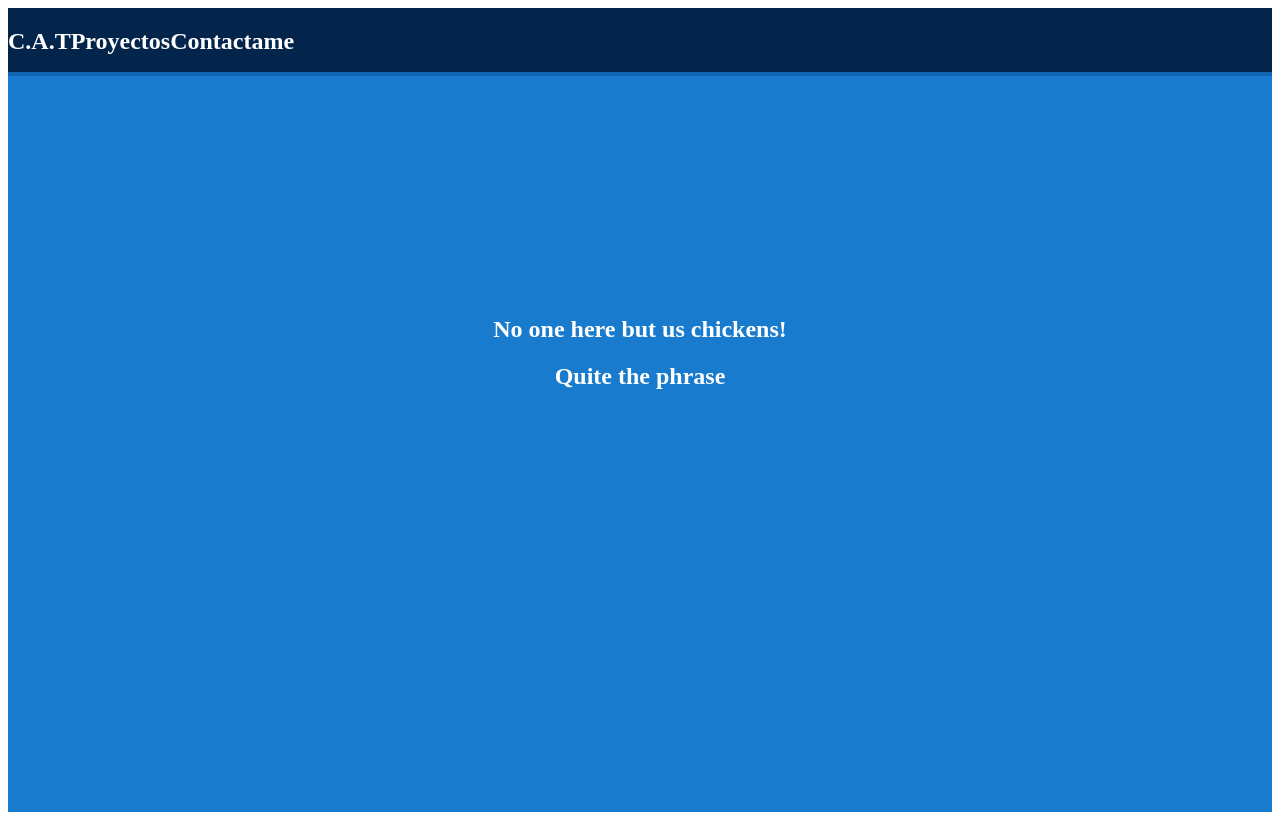
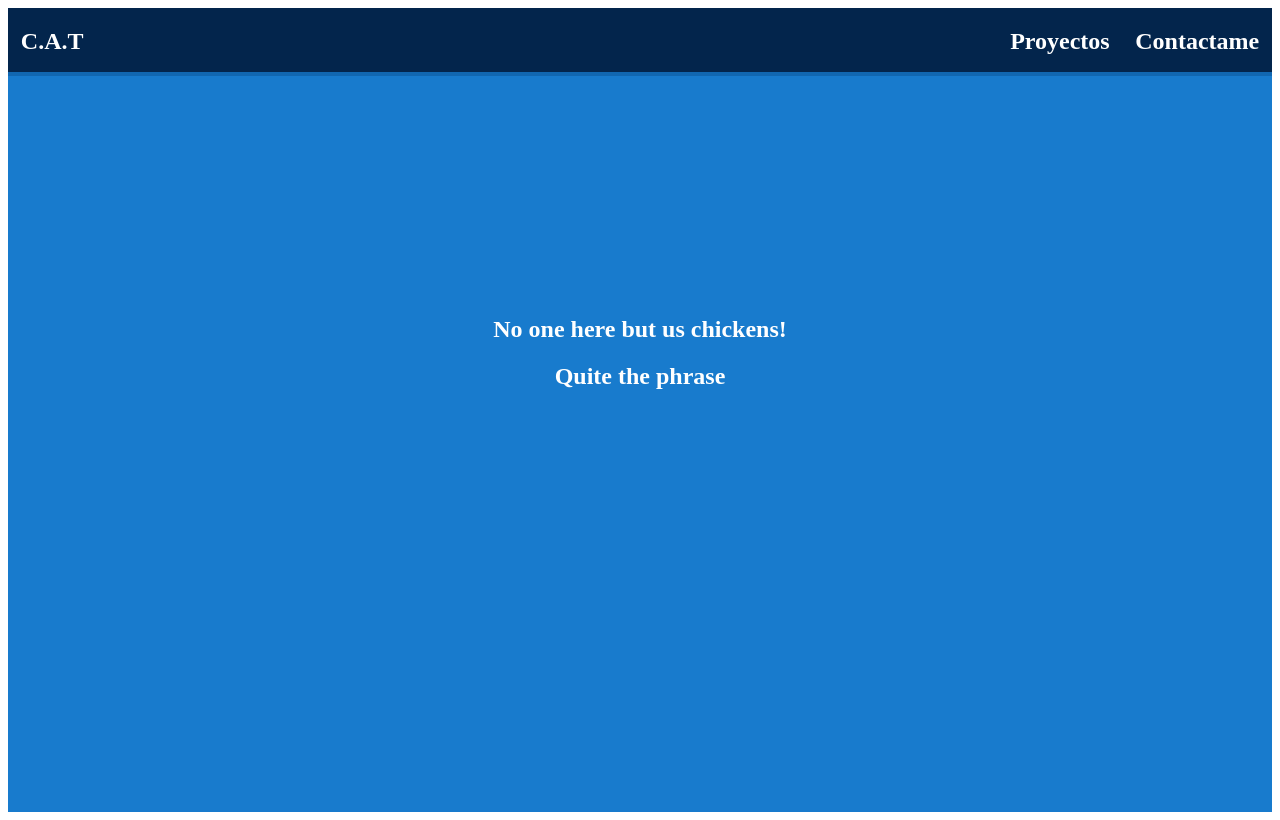
Before and after one commit to CamiloTangoa/Webfolio, a plain HTML site: page index.html in a window 1280 px wide. Drawn offline with Linux system fonts and the light colour scheme.

Commit message:
Replace the nav-bar elements classes

```diff
--- a/css/styles.css
+++ b/css/styles.css
@@ -22,15 +22,11 @@ html {
     top: 0;
 }
 
-.nav-bar__left-item {
-    padding-left: 0.8rem;
-}
-
-.nav-bar__right-item {
+.nav-bar__item {
     padding: 0 0.8rem;
 }
 
-.push {
+.nav-bar__item:nth-child(2) {
     margin-left: auto;
 }
 
```
